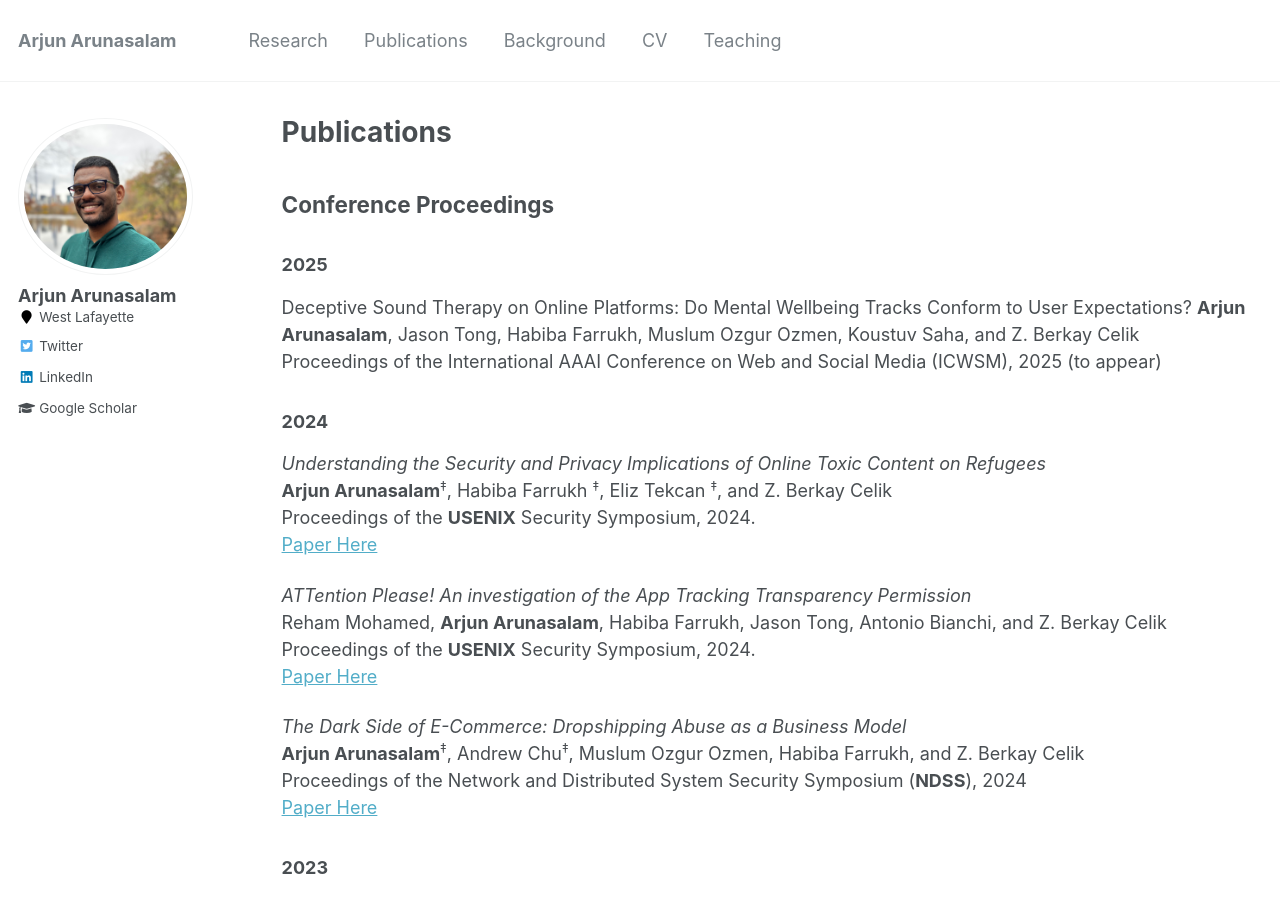
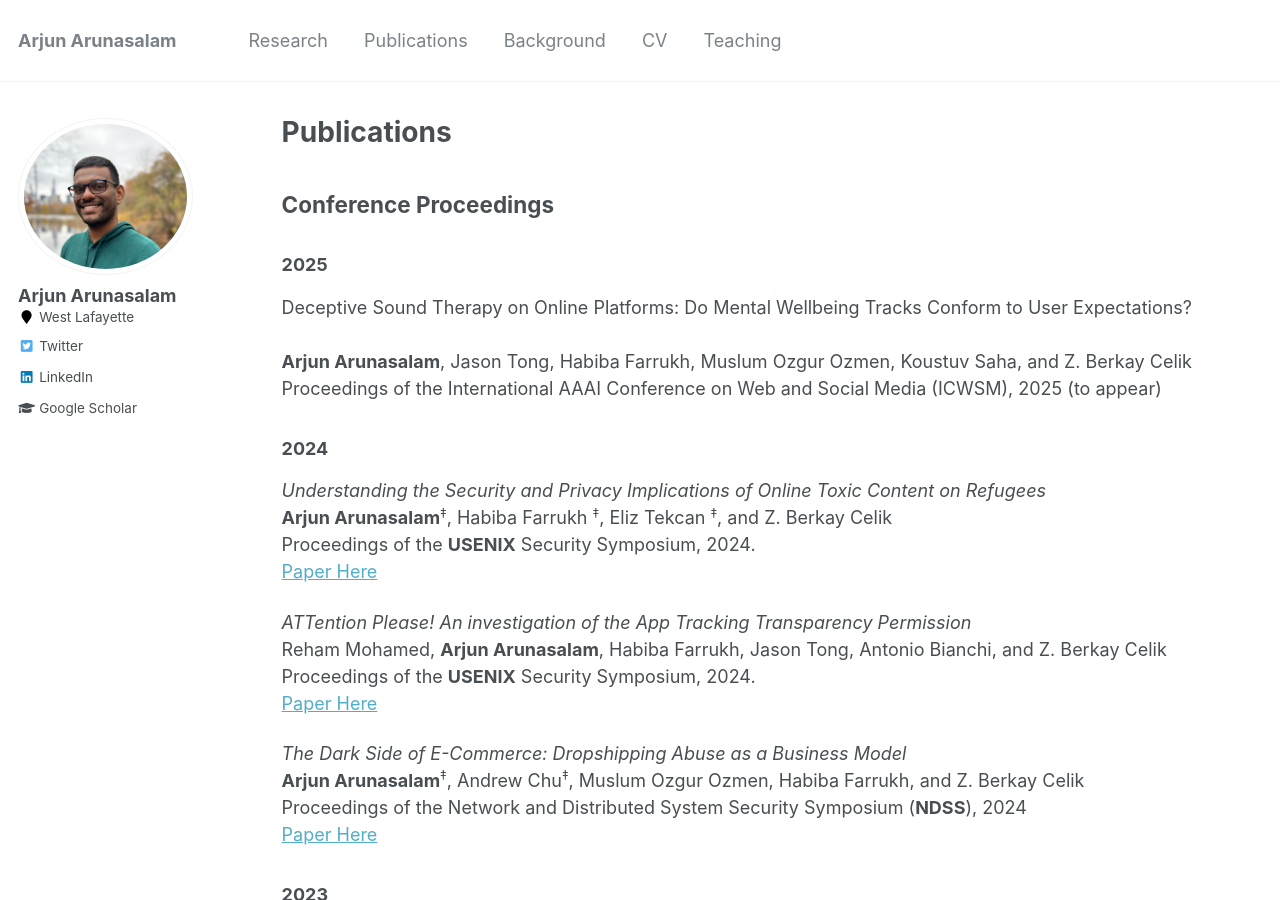
Before and after one commit to arjunarunasalam/arjunarunasalam.github.io, a Jekyll site: the page built from _pages/publications.md, in a window 1280 px wide and 900 px high. Built offline with Jekyll 4.4.1, drawn with Linux system fonts in a browser that asks for light colours.

Commit message:
fixing spacing issues

```diff
--- a/_pages/publications.md
+++ b/_pages/publications.md
@@ -11,7 +11,7 @@ author_profile: true
 ## Conference Proceedings
 
 ### 2025
-Deceptive Sound Therapy on Online Platforms: Do Mental Wellbeing Tracks Conform to User Expectations?
+Deceptive Sound Therapy on Online Platforms: Do Mental Wellbeing Tracks Conform to User Expectations?<br>
 **Arjun Arunasalam**, Jason Tong, Habiba Farrukh, Muslum Ozgur Ozmen, Koustuv Saha, and Z. Berkay Celik<br>
 Proceedings of the International AAAI Conference on Web and Social Media (ICWSM), 2025 (to appear) <br>
 
@@ -59,7 +59,7 @@ Proceedings of the **USENIX** Security Symposium, 2022 <br>
 
 ### 2024
 
-*Expectation Conformance in Online Sound Therapy: Designing Tools for Users of Mental Wellbeing Applications*
+*Expectation Conformance in Online Sound Therapy: Designing Tools for Users of Mental Wellbeing Applications*<br>
 **Arjun Arunasalam**, Jason Tong, Habiba Farrukh, Muslum Ozgur Ozmen, Koustuv Saha, and Z. Berkay Celik<br>
 Companion Publication of the 2024 Computer Supported Cooperative Work and Social Computing. <br>
 [Paper Here](https://arjunarunasalam.github.io//files/beats_poster_camera_ready.pdf)<br>
```
Also changed, not shown: _pages/about.md (+1 -1 lines).
